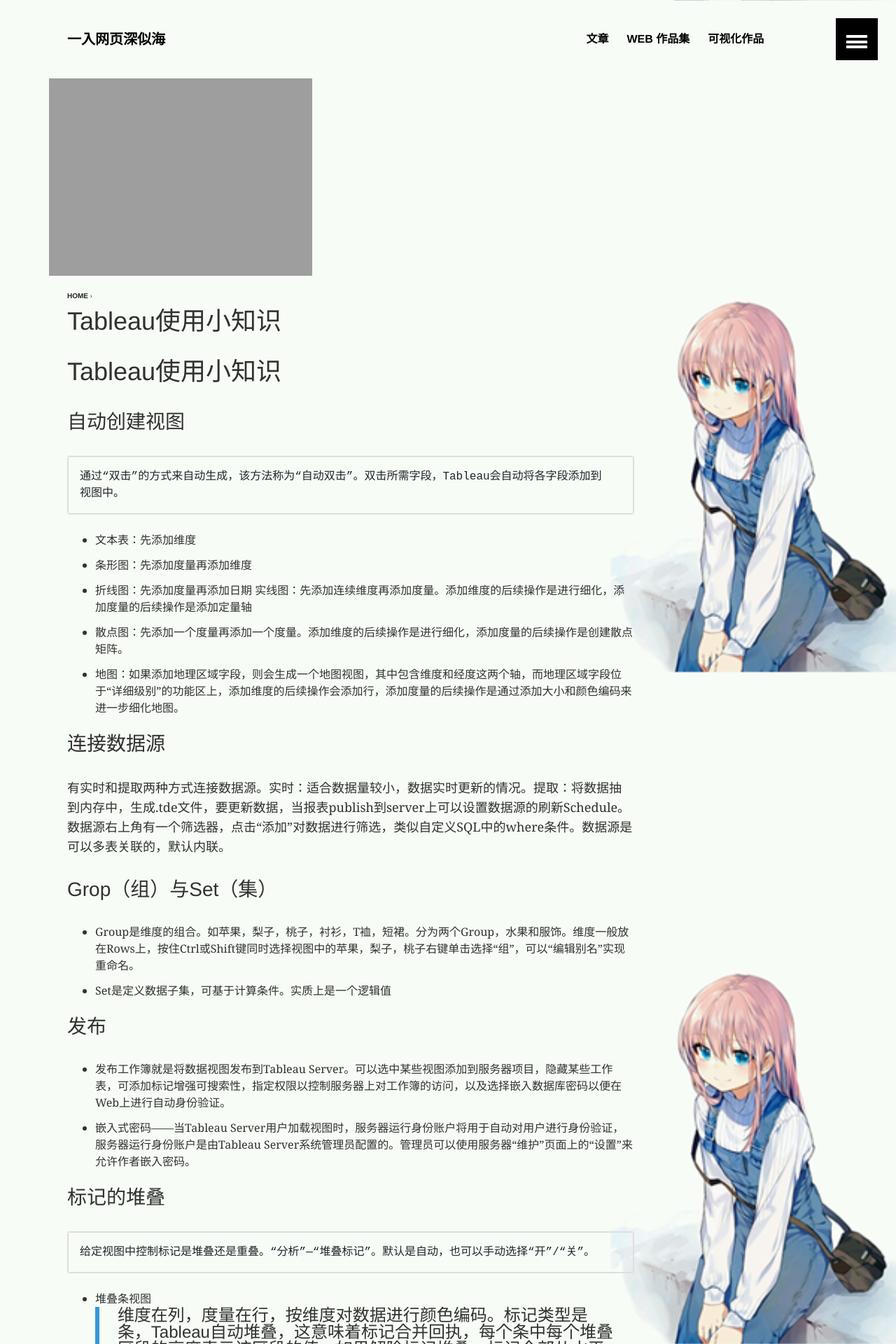
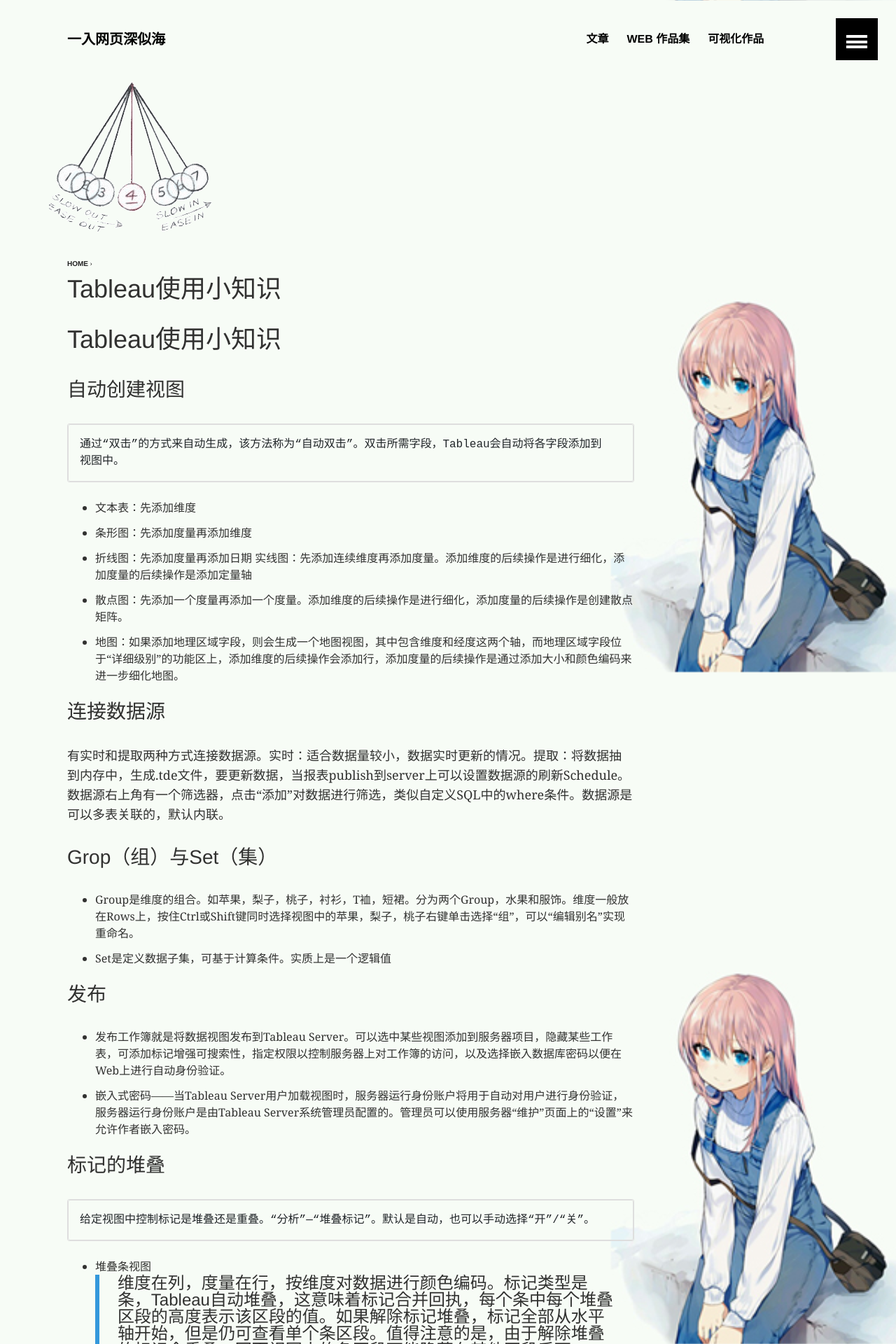
Before and after one commit to Kannroy/Kannroy.github.io, a Jekyll site: the page built from posts/infovis/Tableu使用小知识.md, in a window 1280 px wide. Shown: the top 1920 px of the page at 70% size. Built offline with Jekyll 4.4.1, drawn with Linux system fonts in a browser that asks for light colours.

Commit message:
改图片

```diff
--- a/posts/infovis/Tableu使用小知识.md
+++ b/posts/infovis/Tableu使用小知识.md
@@ -4,8 +4,8 @@
 date:   2018-1-1 19:17:30 +0800
 categories: post
 image:
-  feature: note.gif
-  teaser: note.gif
+  feature: note.png
+  teaser: note.png
 ---
 
 # Tableau使用小知识
```
